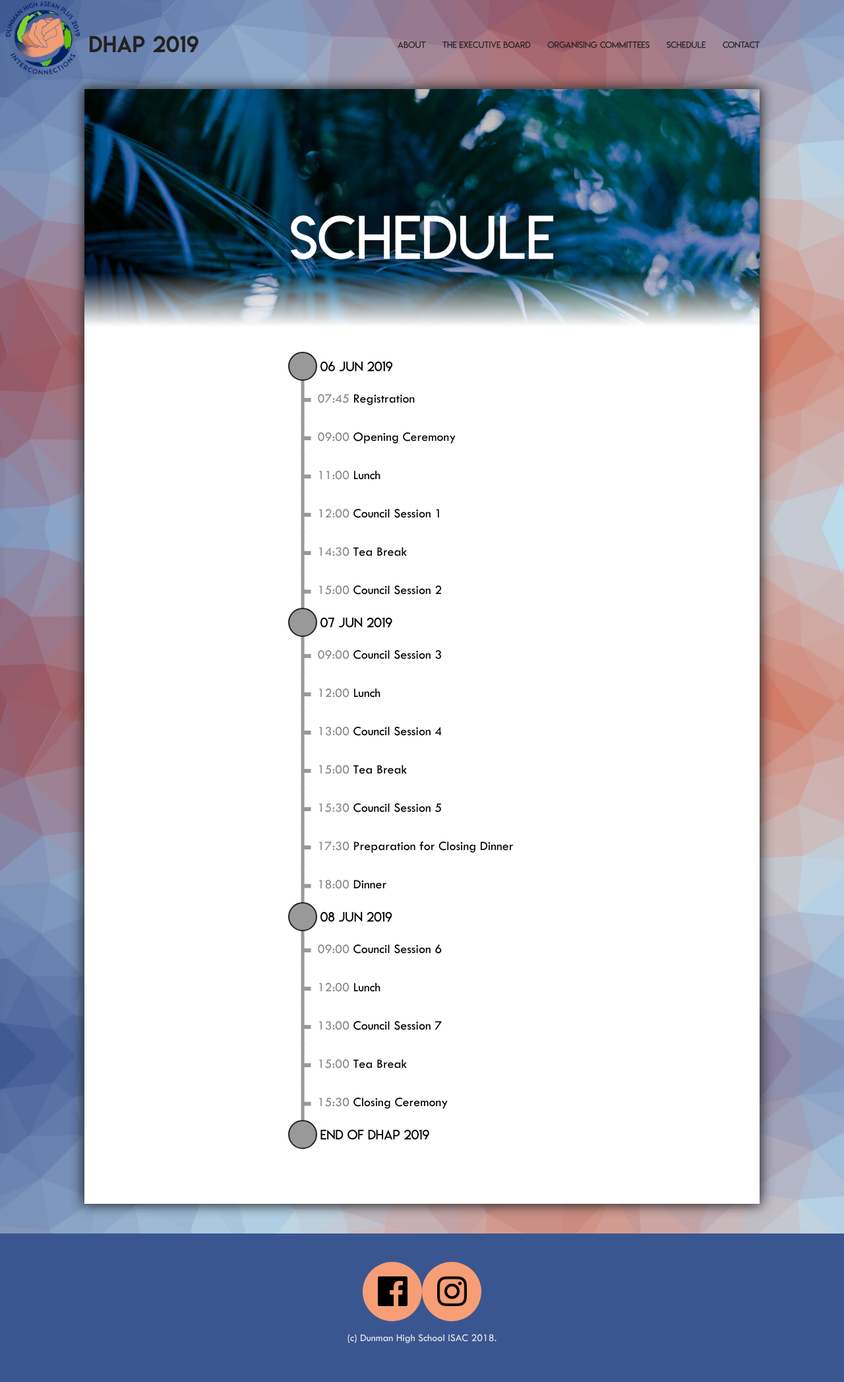
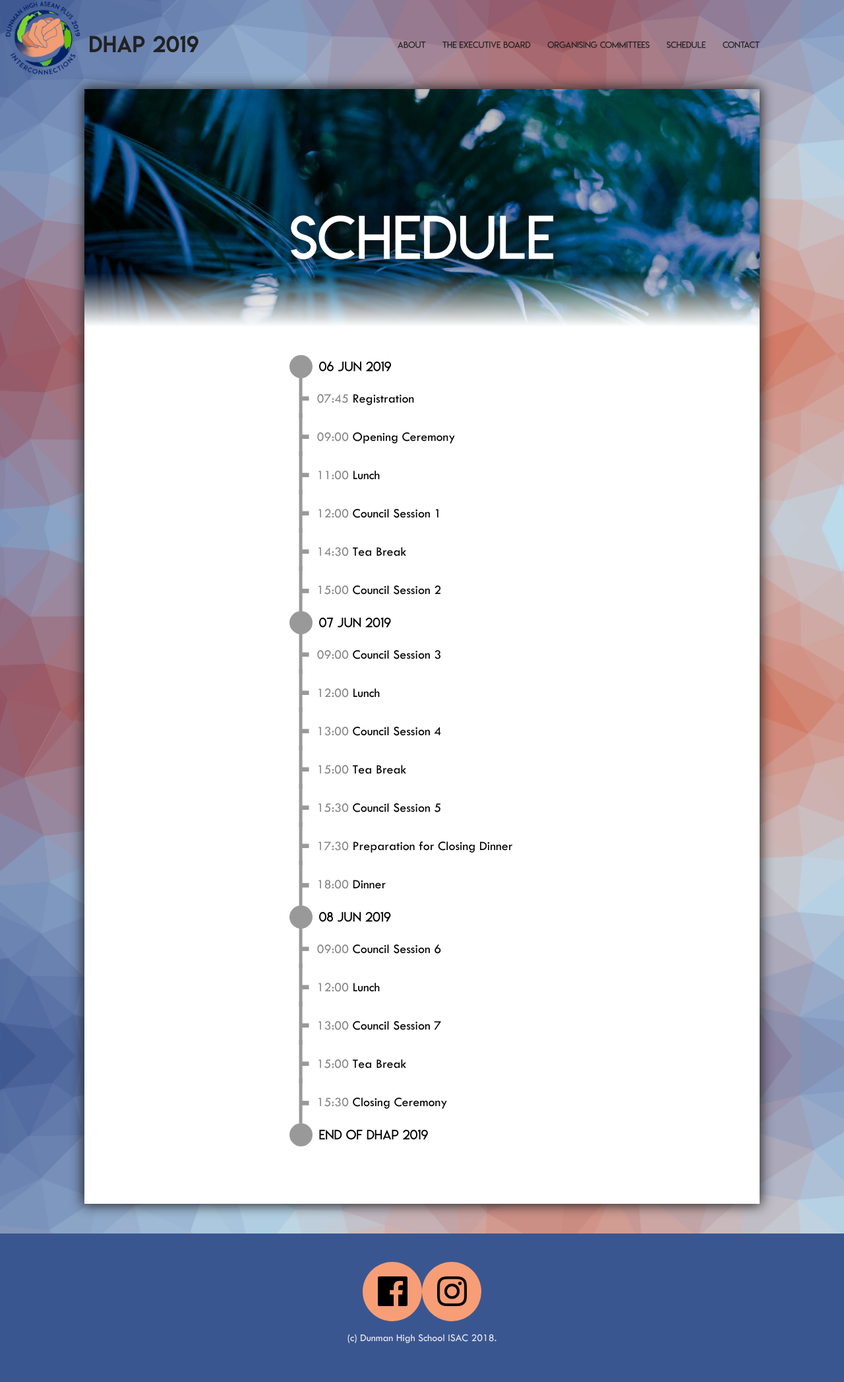
Before and after one commit to kaine119/dhap-2019, a Jekyll site: the page built from schedule.html, in a window 1280 px wide. Shown: the whole page at 66% size. Built offline with Jekyll 4.4.1, drawn with Linux system fonts in a browser that asks for light colours.

Commit message:
Fix size issues with schedule
* -border around date circles
* -circle size

```diff
--- a/assets/css/schedule.css
+++ b/assets/css/schedule.css
@@ -28,7 +28,7 @@ li {
     justify-content: flex-start;
     align-items: center;
     height: auto;
-    left: -40px;
+    left: -37px;
     height: 40px;
 }
 
@@ -41,12 +41,11 @@ li {
 
 .schedule__day__title::before {
     content: "";
-    height: 40px;
-    width: 40px;
+    height: 35px;
+    width: 35px;
     border-radius: 50%;
-    border: 2px solid #222;
     background: #999;
-    margin-right: 5px;
+    margin-right: 10px;
     flex-shrink: 0;
     z-index: 1;
     transition: background 0.5s ease-in-out;
@@ -56,7 +55,7 @@ li {
     position: relative;
     display: flex;
     align-items: center;
-    left: -25px;
+    left: -27px;
     font-size: 20px;
     width: auto;
     flex-grow: 0;
@@ -69,8 +68,8 @@ li {
     line-height: 0px;
     width: 20px;
     background: #999;
-    margin-right: 10px;
-    margin-top: -2px;
+    margin-right: 12px;
+    margin-top: -7px;
     flex-shrink: 0;
     z-index: 0;
     clip-path: polygon(25% 0%,
@@ -87,7 +86,7 @@ li {
 
 .schedule__day__event:last-child::before {
     padding-top: 1px;
-    margin-bottom: -1px;
+    margin-bottom: -3px;
 }
 
 .schedule__day__event p {
```
